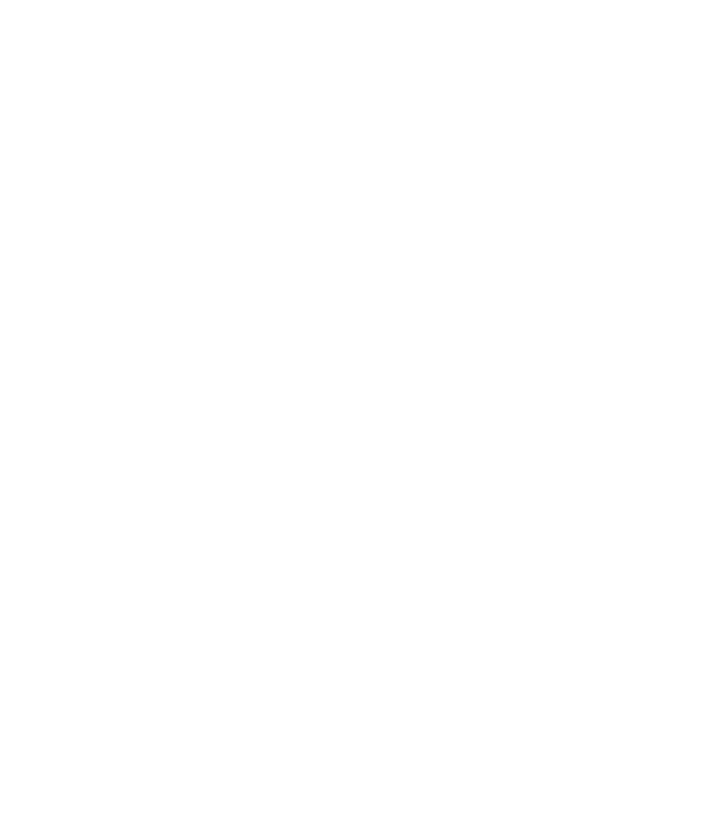
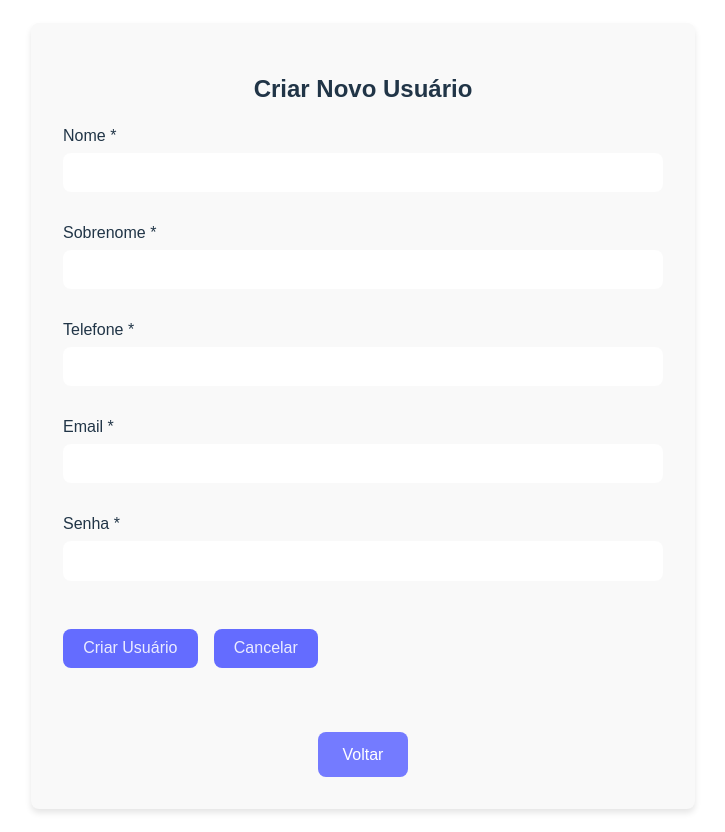
Before and after one commit to CarlosRuanOliveira/FoodOrderWeb, a React (Vite) app: page /newUser in a window 1280 px wide. Before the commit this address had no page. Shown: the whole page, without its empty margins (277-1002 px from the left). Before the commit the page ends 800 px from the top, so only its background shows below. Built offline with nearby package versions, Linux system fonts and the light colour scheme; sample sign-in values are in the browser's storage.

Commit message:
feat: Create newUser page

```diff
--- a/src/App.tsx
+++ b/src/App.tsx
@@ -5,6 +5,7 @@
 import Dashboard from './pages/Dashboard';
 import Customers from './pages/Customers';
 import ManageMenuItems from './pages/ManageMenuItems';
+import CreateUser from './pages/CreateUser';
 
 function App() {
   return (
@@ -16,6 +17,7 @@
             <Route path="/dashboard" element={<Dashboard />} />
             <Route path="/customers" element={<Customers />} />
             <Route path="/menu" element={<ManageMenuItems />} />
+            <Route path="/newUser" element={<CreateUser />} />
           </Route>
         </Routes>
       </Router>
--- a/src/components/CustomInput.tsx
+++ b/src/components/CustomInput.tsx
@@ -1,34 +1,17 @@
 import React from 'react';
 import './styles/CustomInput.css';
 
-interface CustomInputProps {
-  type: string;
-  value: string;
-  onChange: (e: React.ChangeEvent<HTMLInputElement>) => void;
+interface CustomInputProps extends React.InputHTMLAttributes<HTMLInputElement> {
   label: string;
-  required?: boolean;
-  step?: string;
 }
 
-const CustomInput: React.FC<CustomInputProps> = ({
-  type,
-  value,
-  onChange,
-  label,
-  required,
-  step,
-}) => (
-  <div className="custom-input-container">
-    <label className="custom-input-label">{label}</label>
-    <input
-      type={type}
-      value={value}
-      onChange={onChange}
-      required={required}
-      step={step}
-      className="custom-input"
-    />
-  </div>
-);
+const CustomInput: React.FC<CustomInputProps> = ({ label, ...props }) => {
+  return (
+    <div className="custom-input-group">
+      <label className="custom-input-label">{label}</label>
+      <input className="custom-input" {...props} />
+    </div>
+  );
+};
 
 export default CustomInput;
--- a/src/components/styles/CustomInput.css
+++ b/src/components/styles/CustomInput.css
@@ -1,24 +1,33 @@
-.custom-input-container {
+.custom-input-group {
   display: flex;
   flex-direction: column;
   margin-bottom: 1rem;
 }
 
 .custom-input-label {
-  font-weight: bold;
   margin-bottom: 0.5rem;
+  font-size: 1rem;
+  color: inherit;
 }
 
 .custom-input {
-  padding: 0.5rem;
-  border: 1px solid #ccc;
-  border-radius: 5px;
-  font-size: 1rem;
-  transition: border-color 0.3s ease-in-out;
+  padding: 0.6em 1.2em;
+  font-size: 1em;
+  border-radius: 8px;
+  border: 1px solid transparent;
+  background-color: #242424;
+  color: rgba(255, 255, 255, 0.87);
+  transition: border-color 0.25s;
 }
 
 .custom-input:focus {
-  border-color: #007bff;
+  border-color: #646cff;
   outline: none;
-  box-shadow: 0 0 5px rgba(0, 123, 255, 0.5);
 }
+
+@media (prefers-color-scheme: light) {
+  .custom-input {
+    background-color: #ffffff;
+    color: #213547;
+  }
+}
--- /dev/null
+++ b/src/pages/CreateUser.tsx
@@ -0,0 +1,166 @@
+import { useState } from 'react';
+import { useNavigate } from 'react-router-dom';
+import api from '../services/api';
+import { Button, Alert, Spinner } from 'react-bootstrap';
+import CustomInput from '../components/CustomInput';
+import './styles/CreateUser.css';
+
+interface UserData {
+  firstName: string;
+  lastName: string;
+  phoneNumber: string;
+  email: string;
+  password: string;
+}
+
+const CreateUser = () => {
+  const navigate = useNavigate();
+
+  const [formData, setFormData] = useState<UserData>({
+    firstName: '',
+    lastName: '',
+    phoneNumber: '',
+    email: '',
+    password: '',
+  });
+
+  const [loading, setLoading] = useState<boolean>(false);
+  const [errorMessage, setErrorMessage] = useState<string | null>(null);
+
+  const showSuccessAlert = () => {
+    alert('Usuário criado com sucesso!');
+  };
+
+  const handleSubmit = async (e: React.FormEvent) => {
+    e.preventDefault();
+    setLoading(true);
+    setErrorMessage(null);
+
+    try {
+      const response = await api.post('/user', formData);
+      console.log(response);
+
+      if (response.status === 200) {
+        showSuccessAlert();
+
+        setFormData({
+          firstName: '',
+          lastName: '',
+          phoneNumber: '',
+          email: '',
+          password: '',
+        });
+      }
+    } catch (err: any) {
+      const errorMessage =
+        err.response?.data?.message || 'Erro ao criar usuário';
+      setErrorMessage(errorMessage);
+    } finally {
+      setLoading(false);
+    }
+  };
+
+  const handleChange = (e: React.ChangeEvent<HTMLInputElement>) => {
+    setFormData({
+      ...formData,
+      [e.target.name]: e.target.value,
+    });
+  };
+
+  return (
+    <div className="create-user-page">
+      <div className="create-user-container">
+        {errorMessage && <Alert variant="danger">{errorMessage}</Alert>}
+
+        <h2>Criar Novo Usuário</h2>
+
+        <form onSubmit={handleSubmit}>
+          <CustomInput
+            type="text"
+            name="firstName"
+            value={formData.firstName}
+            onChange={handleChange}
+            label="Nome *"
+            required
+          />
+
+          <CustomInput
+            type="text"
+            name="lastName"
+            value={formData.lastName}
+            onChange={handleChange}
+            label="Sobrenome *"
+            required
+          />
+
+          <CustomInput
+            type="tel"
+            name="phoneNumber"
+            value={formData.phoneNumber}
+            onChange={handleChange}
+            label="Telefone *"
+            required
+          />
+
+          <CustomInput
+            type="email"
+            name="email"
+            value={formData.email}
+            onChange={handleChange}
+            label="Email *"
+            required
+          />
+
+          <CustomInput
+            type="password"
+            name="password"
+            value={formData.password}
+            onChange={handleChange}
+            label="Senha *"
+            required
+            minLength={6}
+          />
+
+          <div className="button-group">
+            <Button variant="primary" type="submit" disabled={loading}>
+              {loading ? (
+                <>
+                  <Spinner
+                    as="span"
+                    animation="border"
+                    size="sm"
+                    role="status"
+                    aria-hidden="true"
+                  />
+                  <span className="ms-2">Criando...</span>
+                </>
+              ) : (
+                'Criar Usuário'
+              )}
+            </Button>
+
+            <Button
+              variant="secondary"
+              onClick={() => !loading && navigate('/dashboard')}
+              disabled={loading}
+            >
+              Cancelar
+            </Button>
+          </div>
+        </form>
+
+        <div className="back-container">
+          <Button
+            className="back-button"
+            onClick={() => !loading && navigate(-1)}
+            disabled={loading}
+          >
+            Voltar
+          </Button>
+        </div>
+      </div>
+    </div>
+  );
+};
+
+export default CreateUser;
--- /dev/null
+++ b/src/pages/styles/CreateUser.css
@@ -0,0 +1,71 @@
+.create-user-page {
+  display: flex;
+  justify-content: center;
+  align-items: center;
+  min-height: 100vh;
+  background-color: #242424;
+  color: rgba(255, 255, 255, 0.87);
+  padding: 1rem;
+}
+
+.create-user-container {
+  width: 100%;
+  max-width: 600px;
+  background-color: #1a1a1a;
+  color: rgba(255, 255, 255, 0.87);
+  padding: 2rem;
+  border-radius: 8px;
+  box-shadow: 0 4px 6px rgba(0, 0, 0, 0.1);
+}
+
+h2 {
+  text-align: center;
+  margin-bottom: 1.5rem;
+}
+
+.button-group {
+  display: flex;
+  gap: 1rem;
+  margin-top: 1rem;
+}
+
+.back-container {
+  margin-top: 2rem;
+  text-align: center;
+}
+
+.back-button {
+  padding: 0.8rem 1.5rem;
+  font-size: 1rem;
+  border-radius: 8px;
+  border: 1px solid transparent;
+  background-color: #646cff;
+  color: rgba(255, 255, 255, 0.87);
+  cursor: pointer;
+  transition: background-color 0.25s;
+}
+
+.back-button:hover {
+  background-color: #535bf2;
+}
+
+@media (prefers-color-scheme: light) {
+  .create-user-page {
+    background-color: #ffffff;
+    color: #213547;
+  }
+
+  .create-user-container {
+    background-color: #f9f9f9;
+    color: #213547;
+  }
+
+  .back-button {
+    background-color: #747bff;
+    color: #ffffff;
+  }
+
+  .back-button:hover {
+    background-color: #646cff;
+  }
+}
```
